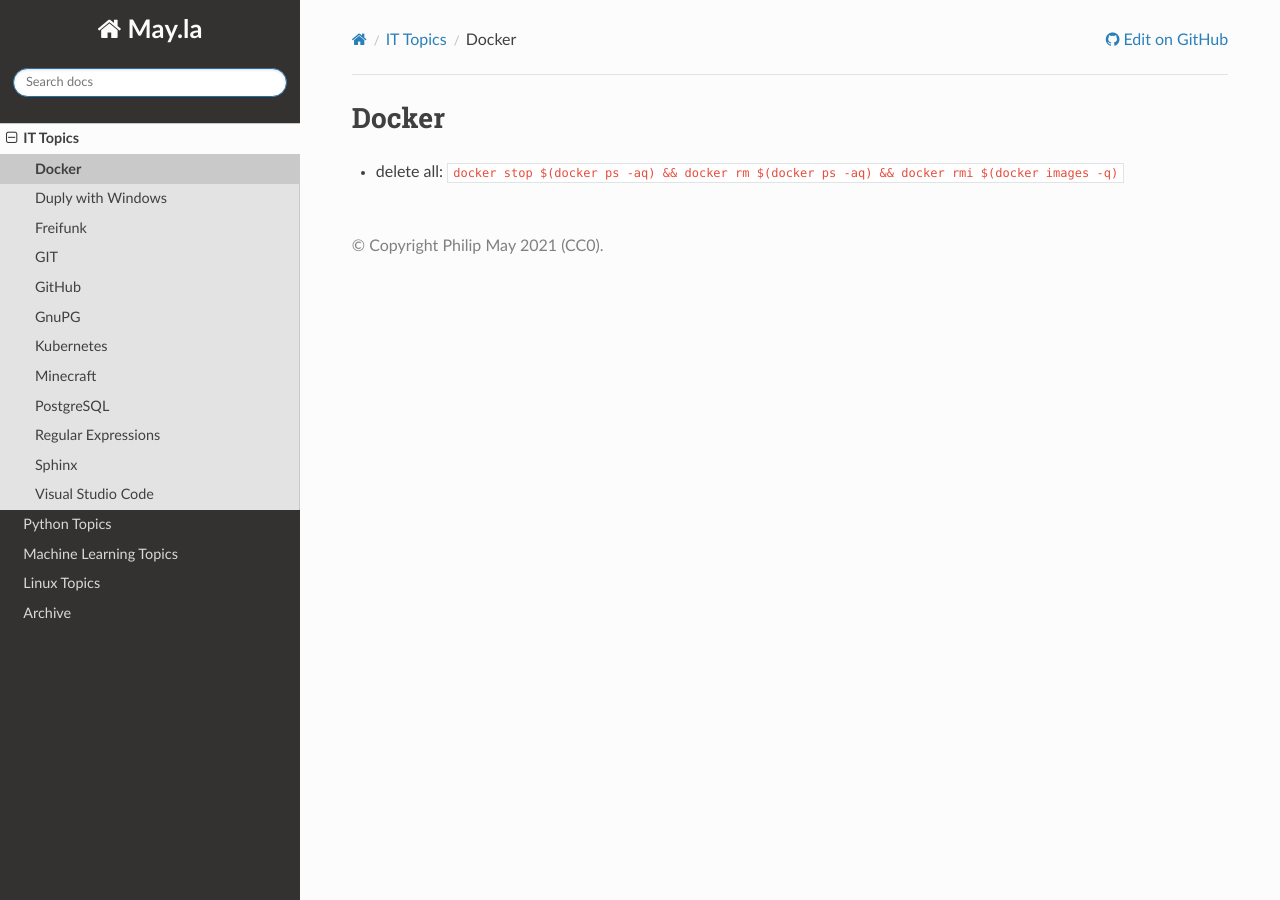
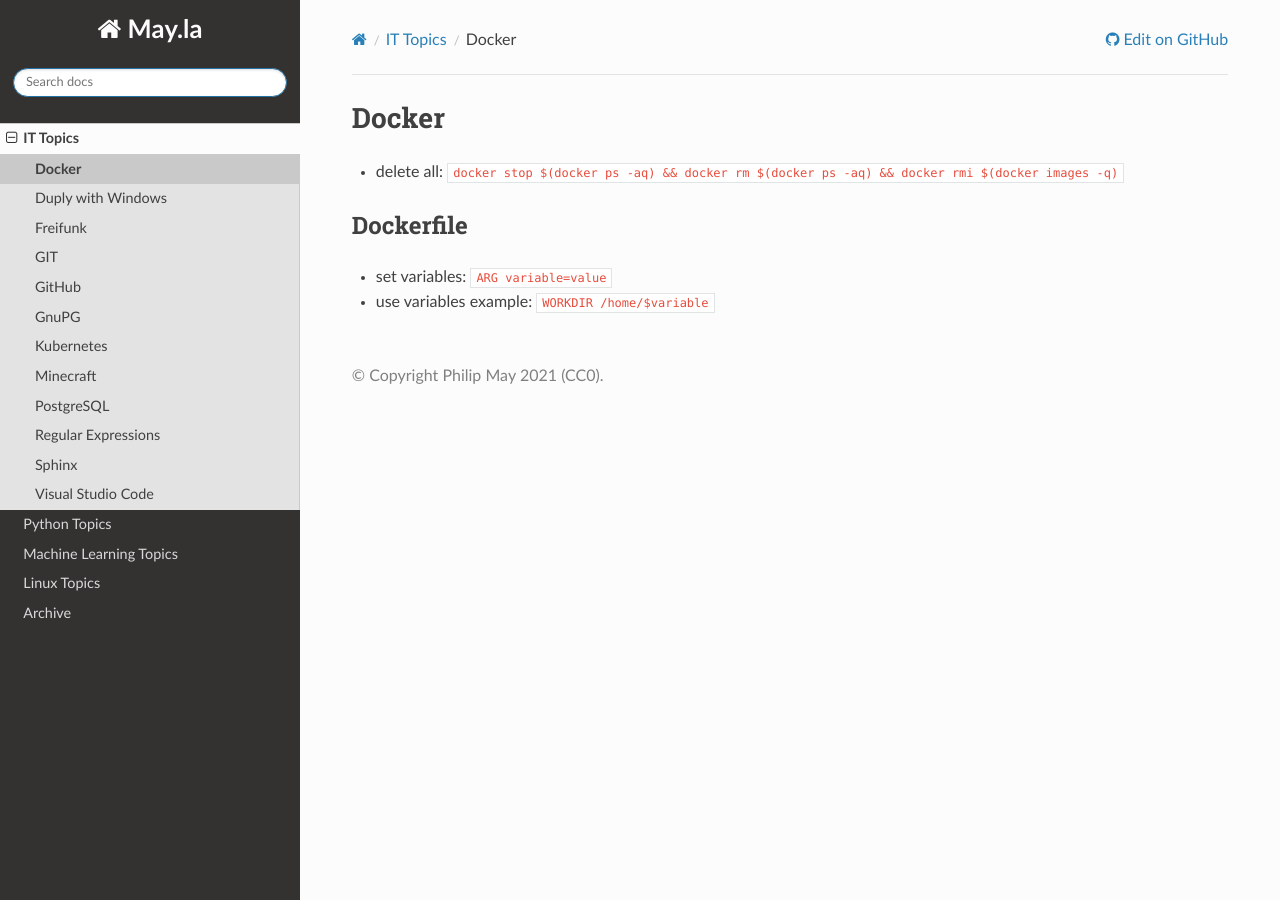
Before and after one commit to PhilipMay/May.la, a Sphinx documentation site: the page built from source/it/docker.md, in a window 1280 px wide. Built offline with Sphinx 7.4.7 and the Read the Docs theme 2.0.0, drawn with Linux system fonts in a browser that asks for light colours.

Commit message:
Update docker.md

```diff
--- a/source/it/docker.md
+++ b/source/it/docker.md
@@ -1,2 +1,6 @@
 # Docker
 - delete all: `docker stop $(docker ps -aq) && docker rm $(docker ps -aq) && docker rmi $(docker images -q)`
+
+## Dockerfile
+- set variables: `ARG variable=value`
+- use variables example: `WORKDIR /home/$variable`
```
